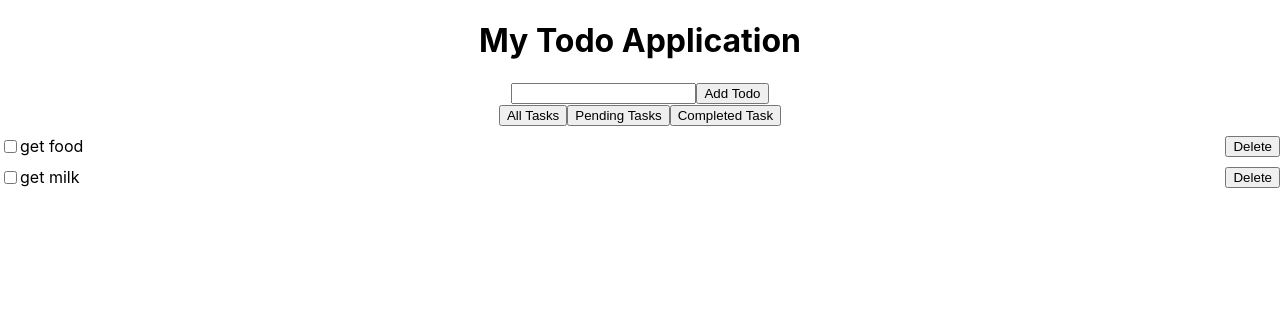
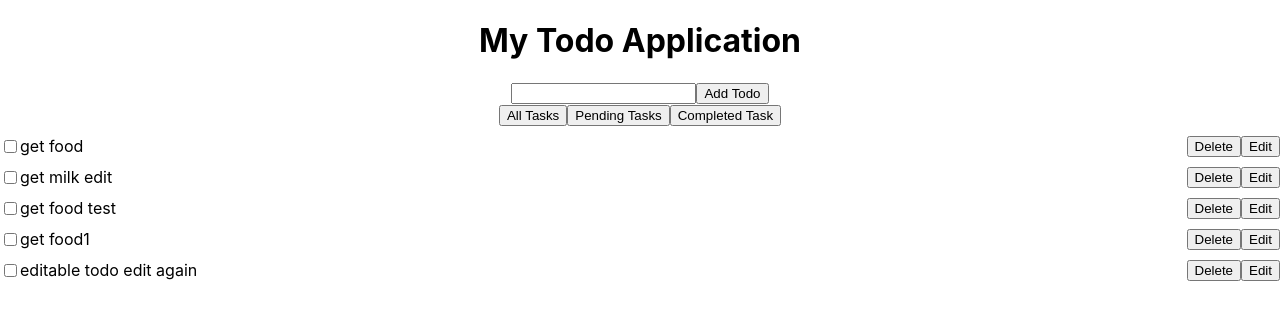
Before and after one commit to coder4affine/bashar_react_training, a React (Create React App) app: page / in a window 1280 px wide. Shown: the top 320 px of the page. Built offline with nearby package versions, Linux system fonts and the light colour scheme; data requests are answered from the project's data file.

Commit message:
perform edit operation

```diff
--- a/db.json
+++ b/db.json
@@ -6,9 +6,24 @@
       "id": 2
     },
     {
-      "text": "get milk",
+      "id": 3,
+      "text": "get milk edit",
+      "isDone": false
+    },
+    {
+      "text": "get food test",
       "isDone": false,
-      "id": 3
+      "id": 4
+    },
+    {
+      "text": "get food1",
+      "isDone": false,
+      "id": 6
+    },
+    {
+      "id": 7,
+      "text": "editable todo edit again",
+      "isDone": false
     }
   ]
 }
--- a/src/screens/Todo/index.js
+++ b/src/screens/Todo/index.js
@@ -4,9 +4,13 @@ import TodoList from "./todoList";
 import TodoForm from "./todoForm";
 import StatusView from "./statusView";
 
+const defaultTodo = {
+  id: "",
+  text: ""
+};
 class index extends PureComponent {
   state = {
-    todo: "",
+    todo: defaultTodo,
     todoList: [],
     status: "all"
   };
@@ -56,22 +60,25 @@ class index extends PureComponent {
           ...todoList.slice(0, index),
           json,
           ...todoList.slice(index + 1)
-        ]
+        ],
+        todo: defaultTodo
       });
     } else {
-      this.setState({ todoList: [json, ...todoList] });
+      this.setState({ todoList: [json, ...todoList], todo: defaultTodo });
     }
   };
 
   changeText = e => {
-    this.setState({ [e.target.name]: e.target.value });
+    const { todo } = this.state;
+    this.setState({ todo: { ...todo, text: e.target.value } });
   };
 
   addTodo = e => {
     e.preventDefault();
     const { todo } = this.state;
     this.saveData({
-      text: todo,
+      id: todo.id,
+      text: todo.text,
       isDone: false
     });
   };
@@ -84,6 +91,12 @@ class index extends PureComponent {
 
   changeStatus = status => {
     this.setState({ status });
+  };
+
+  editTask = id => {
+    const { todoList } = this.state;
+    const todo = todoList.find(x => x.id === id);
+    this.setState({ todo: { id: todo.id, text: todo.text } });
   };
 
   render() {
@@ -102,6 +115,7 @@ class index extends PureComponent {
           status={status}
           completeTask={this.completeTask}
           deleteTask={this.deleteData}
+          editTask={this.editTask}
         />
       </div>
     );
--- a/src/screens/Todo/todoForm.js
+++ b/src/screens/Todo/todoForm.js
@@ -4,14 +4,15 @@ import PropTypes from "prop-types";
 const todoForm = ({ todo, addTodo, changeText }) => {
   return (
     <form onSubmit={addTodo}>
-      <input type="text" name="todo" value={todo} onChange={changeText} />
+      <input type="hidden" value={todo.id} name="id" />
+      <input type="text" name="todo" value={todo.text} onChange={changeText} />
       <input type="submit" value="Add Todo" />
     </form>
   );
 };
 
 todoForm.propTypes = {
-  todo: PropTypes.string.isRequired,
+  todo: PropTypes.object.isRequired,
   addTodo: PropTypes.func.isRequired,
   changeText: PropTypes.func.isRequired
 };
--- a/src/screens/Todo/todoList.js
+++ b/src/screens/Todo/todoList.js
@@ -1,7 +1,7 @@
 import React, { memo } from "react";
 import PropTypes from "prop-types";
 
-const todoList = ({ todoList, status, completeTask, deleteTask }) => {
+const todoList = ({ todoList, status, completeTask, deleteTask, editTask }) => {
   return (
     <div>
       {todoList
@@ -46,6 +46,11 @@ const todoList = ({ todoList, status, completeTask, deleteTask }) => {
               value="Delete"
               onClick={() => deleteTask(item.id)}
             />
+            <input
+              type="button"
+              value="Edit"
+              onClick={() => editTask(item.id)}
+            />
           </div>
         ))}
     </div>
@@ -56,7 +61,8 @@ todoList.propTypes = {
   todoList: PropTypes.array.isRequired,
   status: PropTypes.string.isRequired,
   completeTask: PropTypes.func.isRequired,
-  deleteTask: PropTypes.func.isRequired
+  deleteTask: PropTypes.func.isRequired,
+  editTask: PropTypes.func.isRequired
 };
 
 export default memo(todoList);
```
